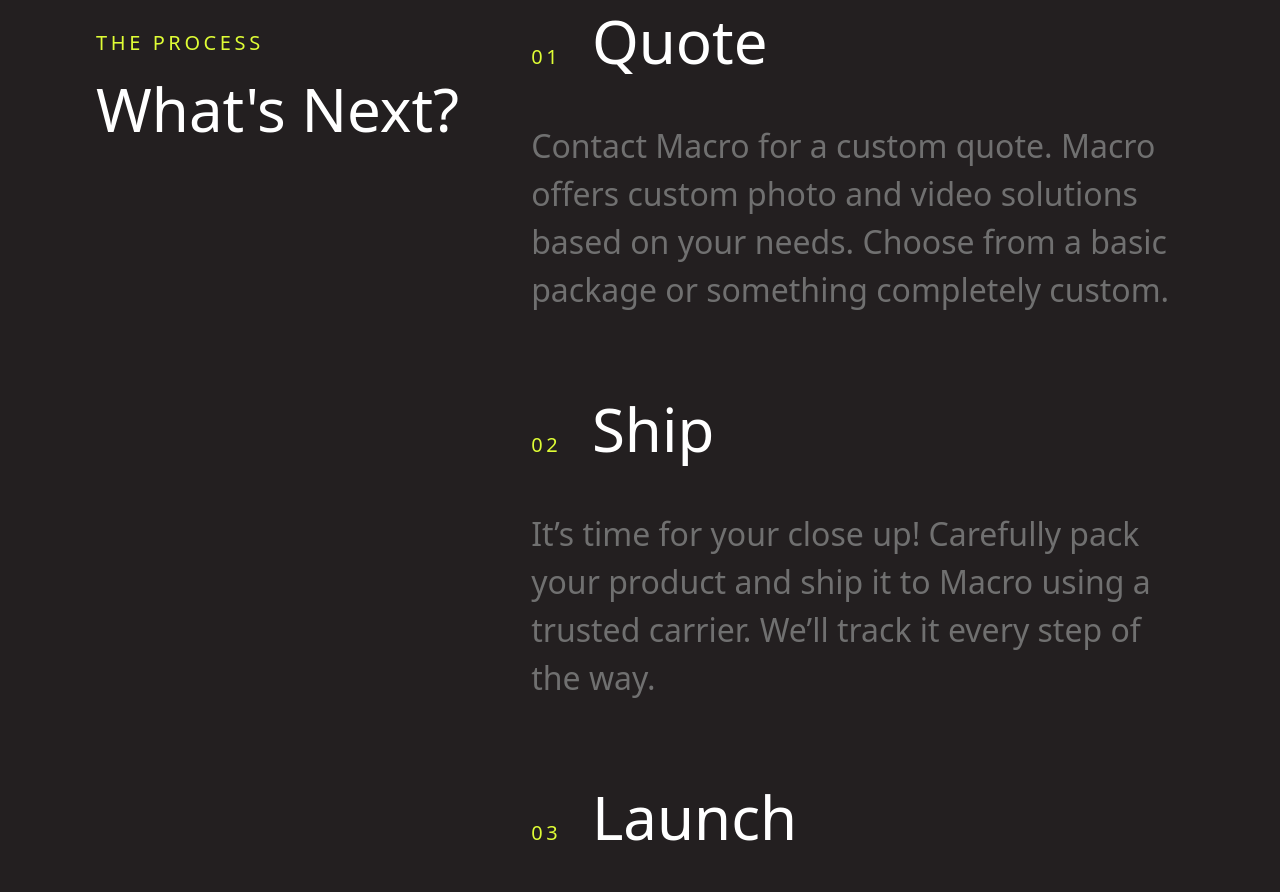
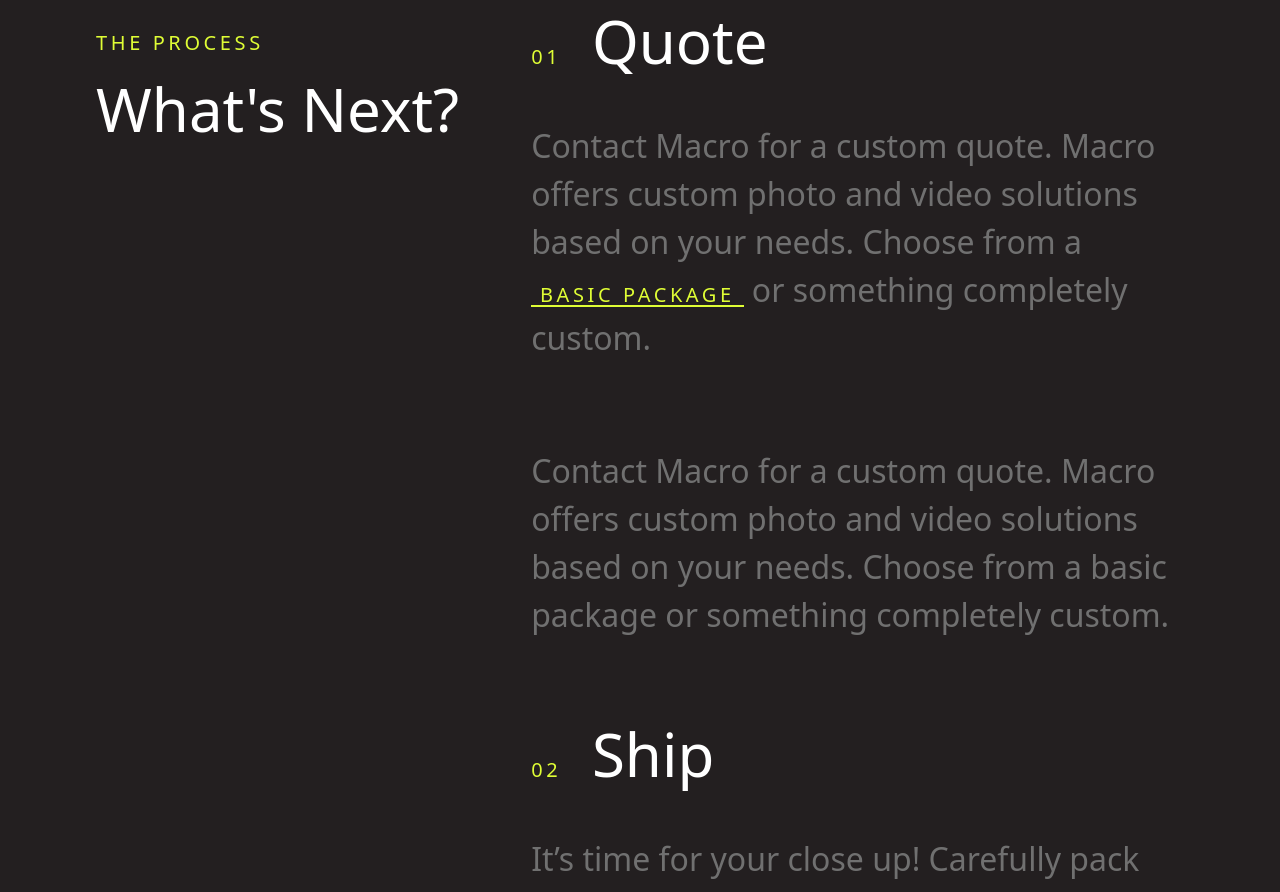
Before and after one commit to jjroush/macro, a Next.js app: page / in a window 1280 px wide. Shown: the part 3780-4672 px from the top of the page. Built offline with nearby package versions, Linux system fonts and the light colour scheme.

Commit message:
modal work

```diff
--- a/pages/index.js
+++ b/pages/index.js
@@ -1,5 +1,6 @@
 import * as Fathom from 'fathom-client';
 
+import Link from 'next/link'
 import Head from 'next/head';
 import { useEffect, useState, useRef } from "react";
 import { useInView } from 'react-intersection-observer';
@@ -115,6 +116,9 @@
               <h1 className="header-number-bullet preheader">01</h1>
               <h1 className="header-number header"> Quote</h1>
               <p className="paragraph">
+                Contact Macro for a custom quote. Macro offers custom photo and video solutions based on your needs. Choose from a <Link href="#" onClick={() => {}} className="linkButton">&nbsp;basic package&nbsp;</Link> or something completely custom.
+              </p>
+              <p className="paragraph">
                 Contact Macro for a custom quote. Macro offers custom photo and video solutions based on your needs. Choose from a basic package or something completely custom.
               </p>
             </div>
--- a/styles/global.css
+++ b/styles/global.css
@@ -324,6 +324,38 @@
   text-align: left;
 }
 
+.linkButton {
+  text-decoration: none;
+  color: #DFFD35;
+  font-size: 20px;
+  font-weight: 200;
+  position: relative;
+  letter-spacing: 3.6px;
+  white-space: nowrap;
+}
+
+.linkButton:hover {
+  color: #272727;
+  transition: all .3s ease-in-out;
+}
+
+.linkButton::before {
+  content: '';
+  background-color: #DFFD35;
+  position: absolute;
+  left: 0;
+  bottom: 1px;
+  width: 100%;
+  height: 2px;
+  z-index: -1;
+  transition: all .3s ease-in-out;
+}
+
+.linkButton:hover::before {
+  bottom: 0;
+  height: 100%;
+}
+
 @media only screen and (max-width: 625px) {
   :root {
     --pre-header-size: 15px/17.25px;
```
